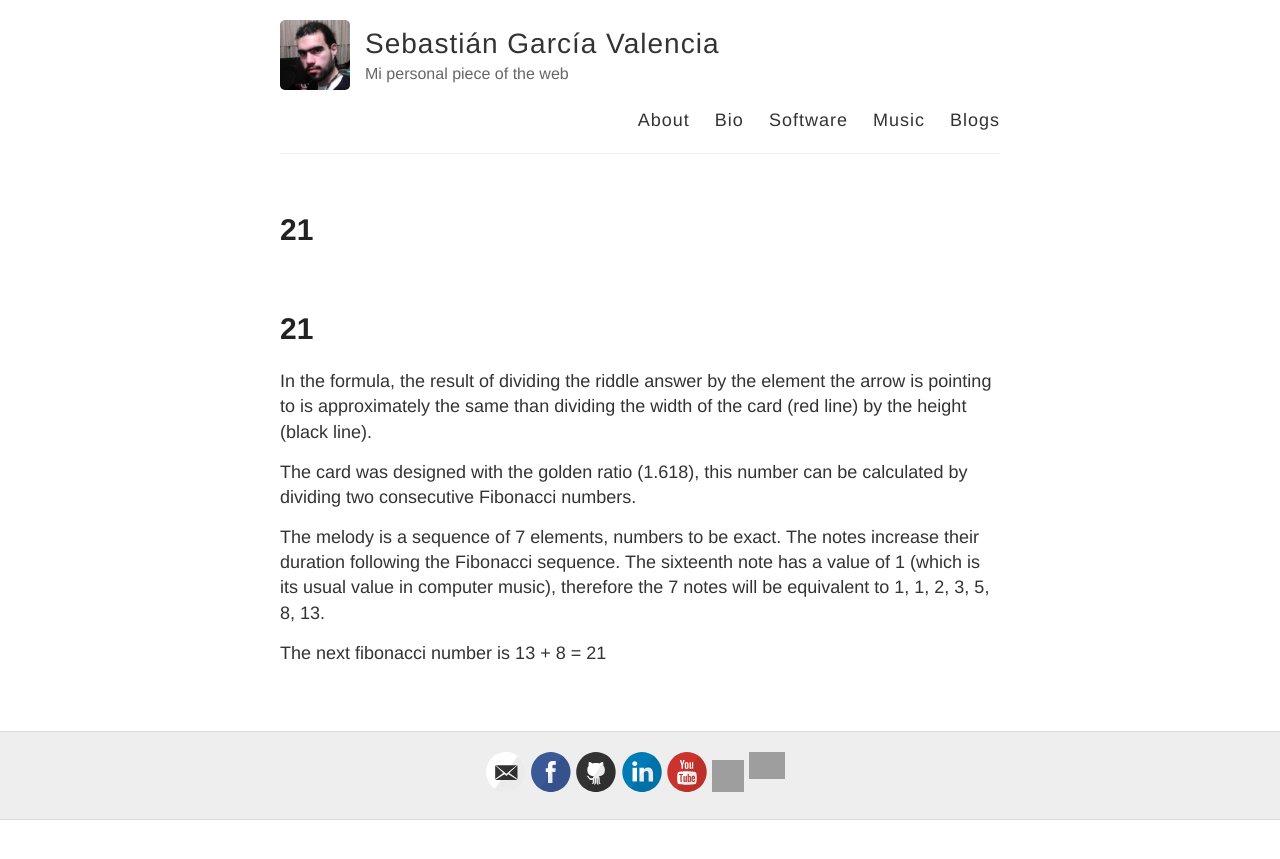
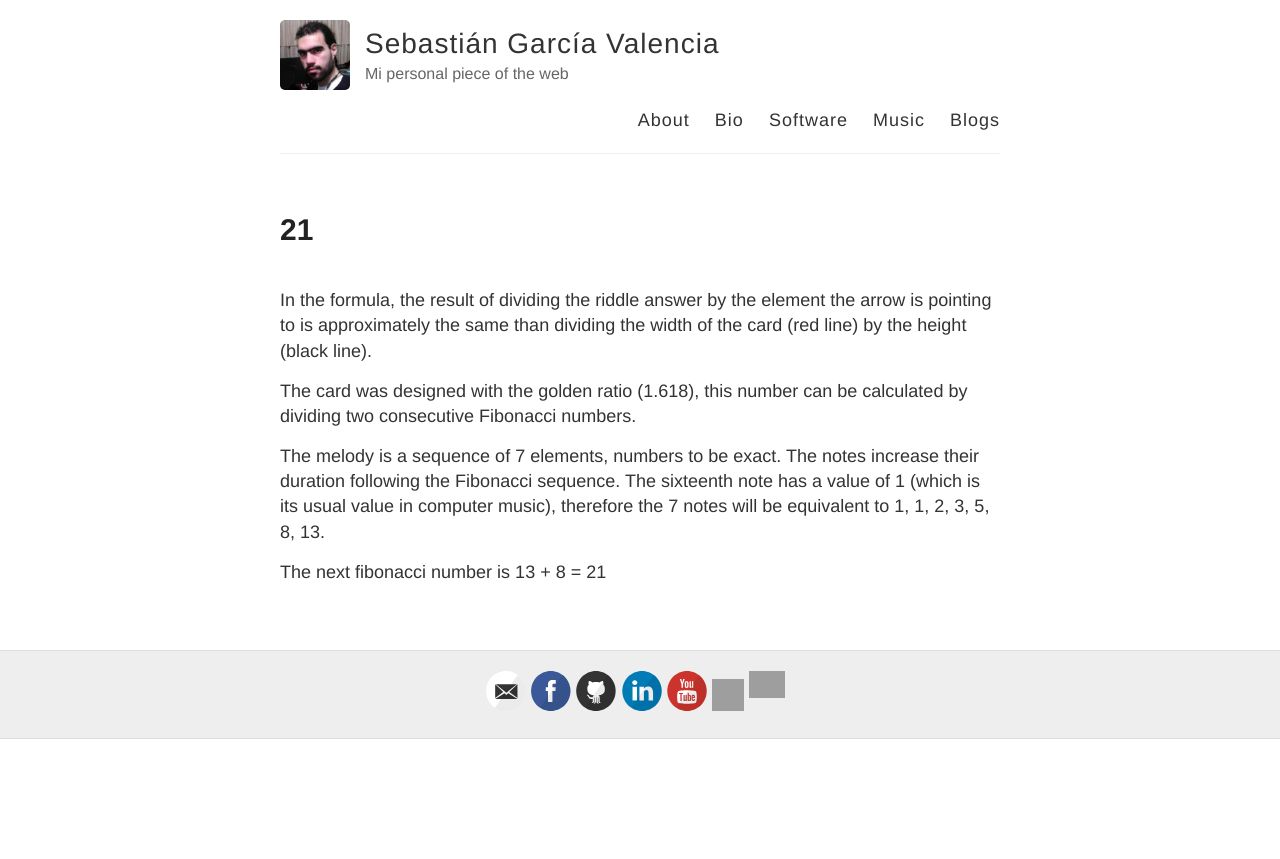
Before and after one commit to sebasgverde/sebasgverde.github.io, a Jekyll site: the page built from riddle_solution.md, in a window 1280 px wide. Shown: the top 859 px of the page. Built offline with Jekyll 4.4.1, drawn with Linux system fonts in a browser that asks for light colours; our own code applies the rules of GitHub Pages for plain Markdown files; grey boxes are pictures that could not be loaded.

Commit message:
riddle explanation

```diff
--- a/riddle_solution.md
+++ b/riddle_solution.md
@@ -1,10 +1,8 @@
 ---
 layout: page
-title:
+title: 21
 permalink: /riddle_solution
 ---
-
-# 21
 
 In the formula, the result of dividing the riddle answer by the element the arrow is pointing to is approximately the same than dividing the width of the card (red line) by the height (black line).
 
```
